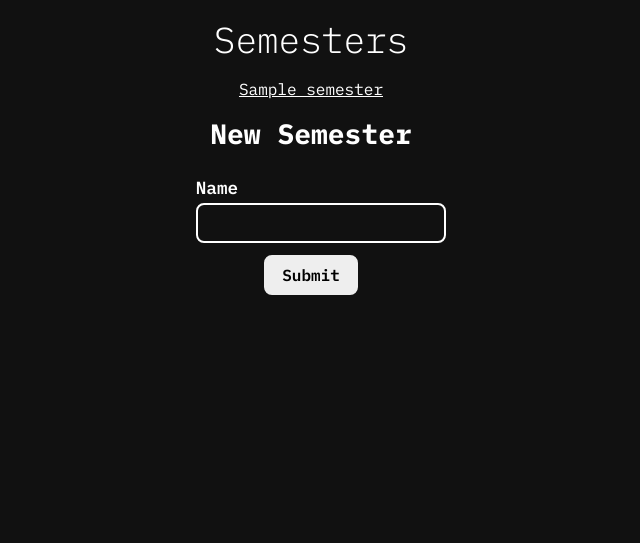
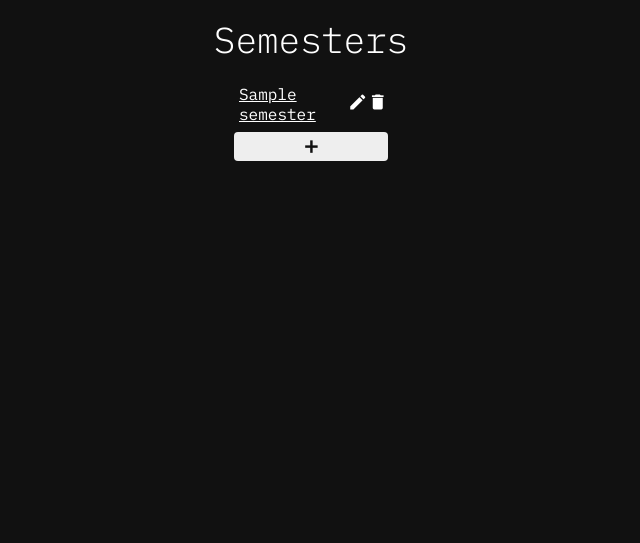
Before and after one commit to cs-24-dat-5-04/p5, a Flask app: page /semester in a window 1280 px wide. Shown: the part 68-611 px from the top of the page, without its empty margins (329-969 px from the left). Run offline with Flask 3, Linux system fonts and the light colour scheme; tables that the repository leaves empty hold one stand-in row (values such as "Sample post"); parts of the project's set-up code (start-up, migrations or seed data) failed here and were passed over.

Commit message:
Full semester CRUD and /course re-factor

```diff
--- a/app/__init__.py
+++ b/app/__init__.py
@@ -90,7 +90,7 @@ def show_semester(semester_id):
 
 @app.route('/course', methods=['GET', 'POST'])
 def course():
-    course_list = session.query(Course).all()
+    course_list = session.query(Course, Semester).join(Semester, Course.semester_id == Semester.semester_id).all()
     return render_template('course.html', course_list=course_list, active_page='course')
 
 @app.route('/semester/<int:semester_id>/course/<int:course_id>', methods=['GET', 'POST'])
@@ -142,9 +142,40 @@ def create_course():
     semester_id = request.form.get('semester_id')
     semester = session.query(Semester).filter_by(semester_id=semester_id).first()
     course = Course(course_name=course_name, course_year=course_year, semester=semester)
-    session.add(course)
+    if semester:
+        session.add(course)
+        session.commit()
+    return redirect(request.referrer)
+
+@app.route('/delete_semester', methods=['POST'])
+def delete_semester():
+    semester_id = request.form.get('semester_id')
+    semester = session.query(Semester).get(semester_id)
+
+    if semester:
+        session.delete(semester)
+        session.commit()
+
+    return redirect(request.referrer)
+
+@app.route('/save_semester', methods=['POST'])
+def save_semester():
+    semester_id = request.form.get('semester_id')
+    new_name = request.form.get('new_name')
+    semester = session.query(Semester).get(semester_id)
+    if semester:
+        semester.semester_name = new_name
+        session.commit()
+    return redirect(request.referrer)
+
+@app.route('/create_semester', methods=['POST'])
+def create_semester():
+    semester_name = request.form.get('semester_name')
+    semester = Semester(semester_name = semester_name)
+    session.add(semester)
     session.commit()
     return redirect(request.referrer)
 
+
 if __name__ == '__main__':
    app.run(debug=True)
--- a/app/models/semester.py
+++ b/app/models/semester.py
@@ -7,7 +7,7 @@ class Semester(Base):
     semester_id = Column(Integer, autoincrement=True, primary_key=True, nullable=False)
     semester_name = Column(Text, nullable=False)
 
-    courses = relationship('Course', back_populates='semester')
+    courses = relationship('Course', back_populates='semester', cascade='all, delete-orphan')
 
     def __repr__(self):
         return f"{self.semester_name}"
--- a/app/static/js/crud.js
+++ b/app/static/js/crud.js
@@ -31,6 +31,36 @@ function createCourse(event, course_year, semester_id) {
             semesterInput.name = 'semester_id';
             semesterInput.value = semester_id;
             form.appendChild(semesterInput);
+            form.appendChild(newItemInput);
+            form.classList.add('hidden');
+            document.body.appendChild(form);
+            form.submit();
+        }
+    });
+}
+function createSemester(event, semester_name) {
+    itemList = event.target.closest('ol');
+    const newItem = document.createElement('li');
+    const newItemInput = document.createElement('input');
+    newItem.classList.add('rename');
+    newItemInput.type = 'text';
+    newItemInput.value = 'Name';
+    newItemInput.name = 'semester_name';
+    newItemInput.onfocus = function() {
+        newItemInput.select();
+    };
+    newItem.appendChild(newItemInput);
+    const lastItem = itemList.querySelector('li.create');
+    itemList.insertBefore(newItem, lastItem);
+    newItemInput.focus();
+    newItemInput.addEventListener('keydown', function(event) {
+        if (event.key === 'Escape') {
+            newItem.remove();
+            return
+        } else if (event.key === 'Enter') {
+            const form = document.createElement('form');
+            form.method = 'POST';
+            form.action = '/create_semester';
             form.appendChild(newItemInput);
             form.classList.add('hidden');
             document.body.appendChild(form);
--- a/app/templates/semester.html
+++ b/app/templates/semester.html
@@ -4,24 +4,22 @@
 
 {% block content %}
     <h1>Semesters</h1>
-    <ul class="selector">
-        {% for semester in semester_list %}
-            <li>
-                <a href="{{ url_for('show_semester', semester_id=semester.semester_id) }}">
-                    {{semester}}
-                </a>
-            </li>
-        {% else %}
-            <li>No semesters found.</li>
-        {% endfor %}
-    </ul>
-    <h2>New Semester</h2>
     <div class="centered">
-        <form method="post">
-            {{ form.csrf_token }}
-            {{ form.name.label }}
-            {{ form.name }}
-            {{ form.submit() }}
-        </form>
+        <ol class="crud">
+            {% for semester in semester_list %}
+                <li data-item-id="{{ semester.semester_id }}" data-item-type="semester">
+                    <a  class="name" title="View {{ semester }}" href="{{ url_for('show_semester', semester_id=semester.semester_id) }}">
+                        {{semester}}
+                    </a>
+                    <button onclick="renameItem(event)"><span class="material-icons update" title="Rename {{semester}}">edit</span></button>
+                    <button onclick="deleteItem(event)"><span class="material-icons delete" title="Delete {{semester}}">delete</span></button>
+                </li>
+            {% else %}
+                <li class="empty"><p>No semesters found.</p></li>
+            {% endfor %}
+            <li class="create" title="Create semester"><button onclick="createSemester(event, '{{ semester_name }}')"><span class="material-icons">add</span></button></li>
+        </ol>
     </div>
+
+    <script src="{{ url_for('static', filename='js/crud.js') }}"></script>
 {% endblock %}
```
Also changed, not shown: app/templates/course.html (+1 -11 lines).
